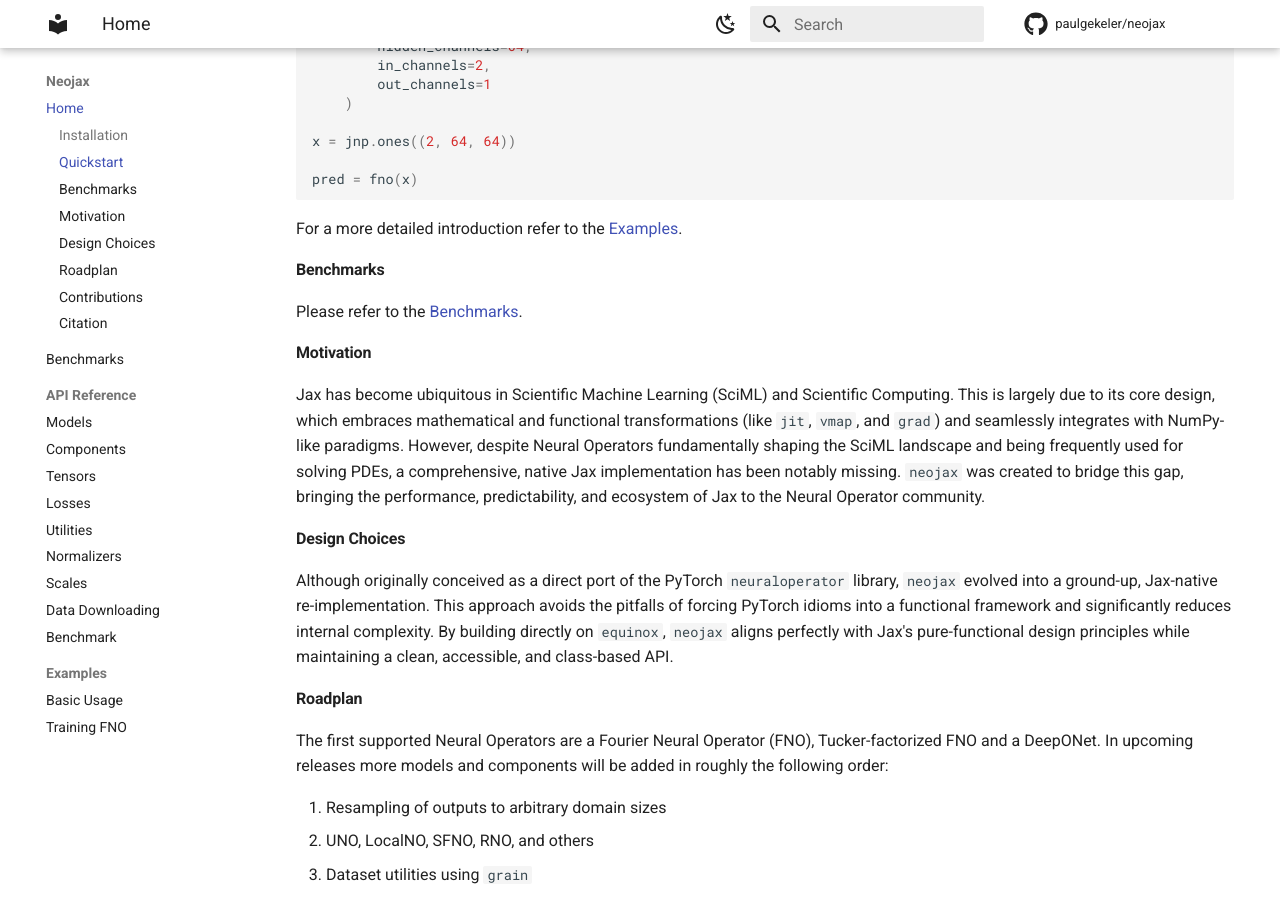
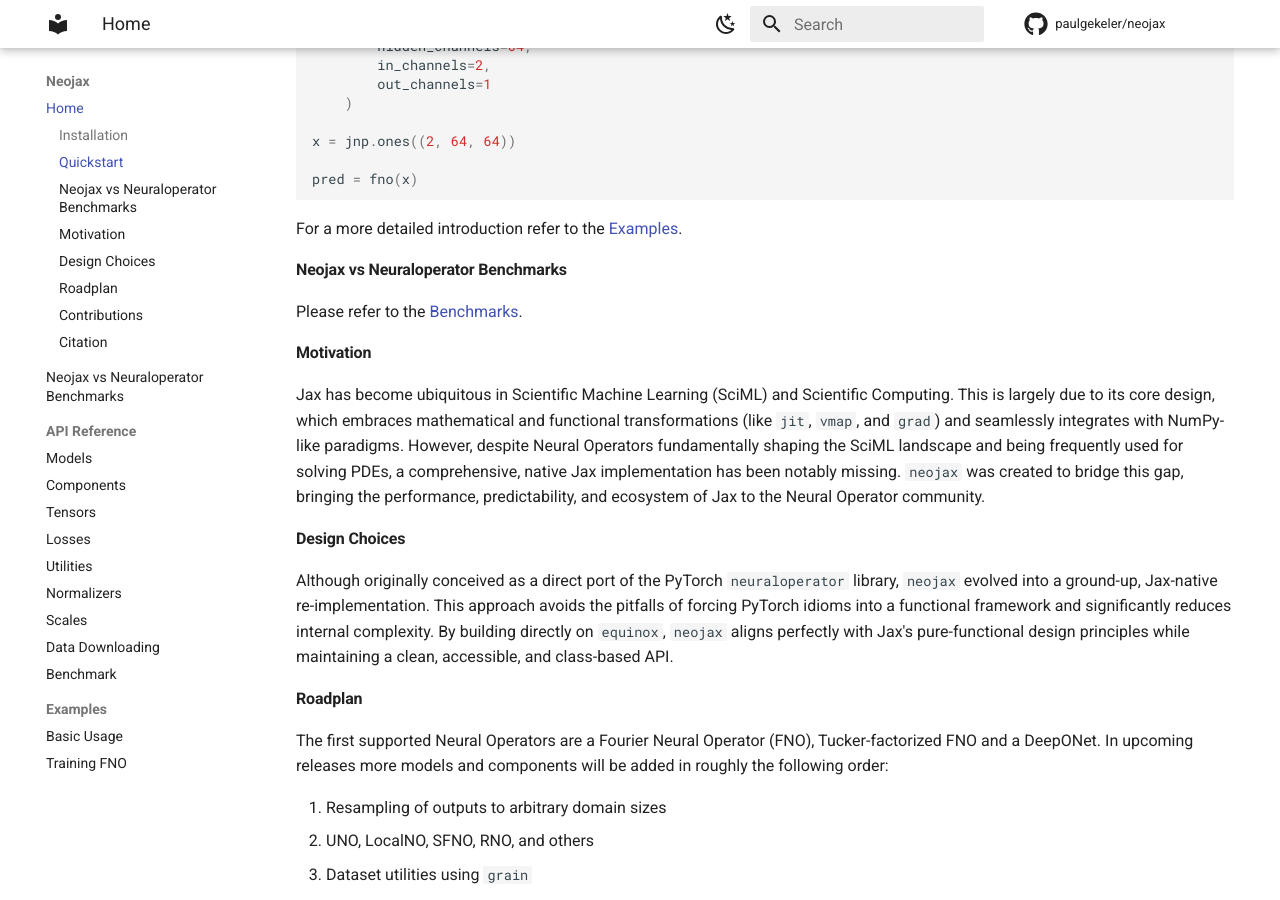
Before and after one commit to paulgekeler/neojax, an MkDocs documentation site: the page built from docs/index.md, in a window 1280 px wide and 900 px high, scrolled down 1114 px. Built offline with MkDocs 1.6.1 and Material for MkDocs 9.7.7, drawn with Linux system fonts in a browser that asks for light colours; formulas are drawn with MathJax 3; comment, search, counter and statistics services are not loaded.

Commit message:
docs: rename library benchmark w neuraloperator to avoid confusion with benchmark module.

```diff
--- a/docs/index.md
+++ b/docs/index.md
@@ -47,8 +47,8 @@ pred = fno(x)
 
 For a more detailed introduction refer to the [Examples](examples/01_basics.md).
 
-#### Benchmarks
-Please refer to the [Benchmarks](benchmarks.md).
+#### Neojax vs Neuraloperator Benchmarks
+Please refer to the [Benchmarks](benchmark_neojax_vs_neuraloperator.md).
 
 #### Motivation
 Jax has become ubiquitous in Scientific Machine Learning (SciML) and Scientific Computing. This is largely due to its core design, which embraces mathematical and functional transformations (like `jit`, `vmap`, and `grad`) and seamlessly integrates with NumPy-like paradigms. However, despite Neural Operators fundamentally shaping the SciML landscape and being frequently used for solving PDEs, a comprehensive, native Jax implementation has been notably missing. `neojax` was created to bridge this gap, bringing the performance, predictability, and ecosystem of Jax to the Neural Operator community.
--- a/mkdocs.yml
+++ b/mkdocs.yml
@@ -88,7 +88,7 @@ markdown_extensions:
 
 nav:
   - Home: index.md
-  - Benchmarks: benchmarks.md
+  - Neojax vs Neuraloperator Benchmarks: benchmark_neojax_vs_neuraloperator.md
   - API Reference:
       - Models: api/models.md
       - Components: api/nn.md
```
Also changed, not shown: docs/benchmark_neojax_vs_neuraloperator.md (renamed from docs/benchmarks.md).
